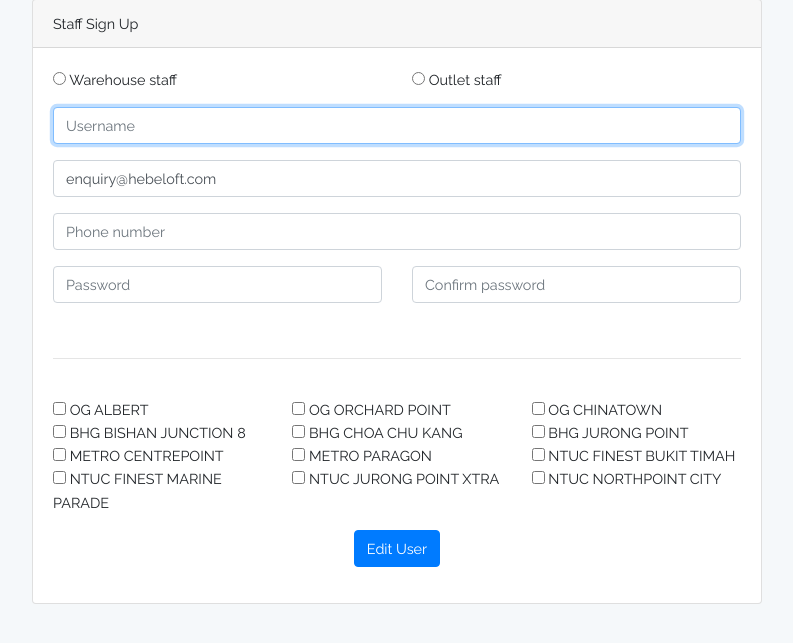
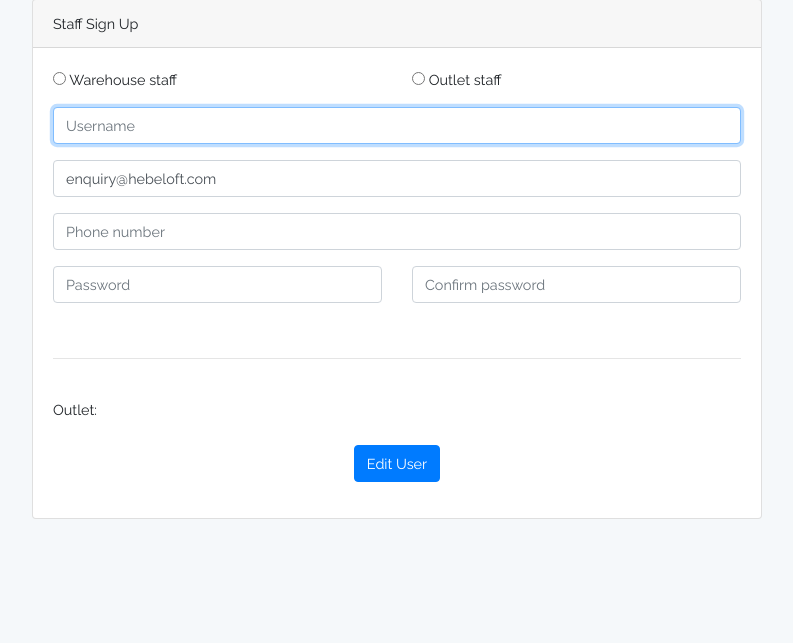
Before and after one commit to ETechCentreRepositories/hebeloft, a Laravel app: template resources/views/user/edit.blade.php in a window 1280 px wide. Shown: the part 79-722 px from the top of the page, without its empty margins (243-1036 px from the left). Run offline with Laravel 8, Linux system fonts and the light colour scheme; the template is opened without the code that fills it, so the values that code supplies are empty; style sheets or scripts are compiled from the project's sources; some libraries are stand-ins or nearby versions.

Commit message:
edit user frontend completed

```diff
--- a/resources/views/user/edit.blade.php
+++ b/resources/views/user/edit.blade.php
@@ -84,52 +84,15 @@
 
                     <br><hr><br>
 
-                    <div class="form-group">
-                        <div class="row">
-                            <div class="col-md-4">
-                                <input type="checkbox" name="role" value="ogal"> OG ALBERT<br>
-                            </div>
-                            <div class="col-md-4">
-                                <input type="checkbox" name="role" value="ogop"> OG ORCHARD POINT<br>
-                            </div>
-                            <div class="col-md-4">
-                                <input type="checkbox" name="role" value="ogct"> OG CHINATOWN<br>
-                            </div>
-                        </div>
-                        <div class="row">
-                            <div class="col-md-4">
-                                <input type="checkbox" name="role" value="bhgbj"> BHG BISHAN JUNCTION 8<br>
-                            </div>
-                            <div class="col-md-4">
-                                <input type="checkbox" name="role" value="bhgcck"> BHG CHOA CHU KANG<br>
-                            </div>
-                            <div class="col-md-4">
-                                <input type="checkbox" name="role" value="bhgjp"> BHG JURONG POINT<br>
-                            </div>
-                        </div>
-                        <div class="row">
-                            <div class="col-md-4">
-                                <input type="checkbox" name="role" value="metc"> METRO CENTREPOINT<br>
-                            </div>
-                            <div class="col-md-4">
-                                <input type="checkbox" name="role" value="metp"> METRO PARAGON<br>
-                            </div>
-                            <div class="col-md-4">
-                                <input type="checkbox" name="role" value="nfbt"> NTUC FINEST BUKIT TIMAH<br>
-                            </div>
-                        </div>
-                        <div class="row">
-                            <div class="col-md-4">
-                                <input type="checkbox" name="role" value="nfmp"> NTUC FINEST MARINE PARADE<br>
-                            </div>
-                            <div class="col-md-4">
-                                <input type="checkbox" name="role" value="nxjp"> NTUC JURONG POINT XTRA<br>
-                            </div>
-                            <div class="col-md-4">
-                                <input type="checkbox" name="role" value="nxnc"> NTUC NORTHPOINT CITY<br>
-                            </div>
-                        </div>
+                    <label >Outlet:</label>
+                    <div class="form-group row">
+                        @foreach($outlets as $outlet)
+                            <div class="col-md-5">
+                            <label class="checkbox-inline"><input name="outlet[]" type="checkbox" value="{{$outlet->id}}"> {{$outlet->outlet_name}} </label>
+                                </div>
+                        @endforeach
                     </div>
+
                     {{Form::hidden('_method','PUT')}}
                     <div class="form-group">
                         <div style="text-align:center">
```
Also changed, not shown: app/Http/Controllers/UsersController.php (+4 -5 lines).
